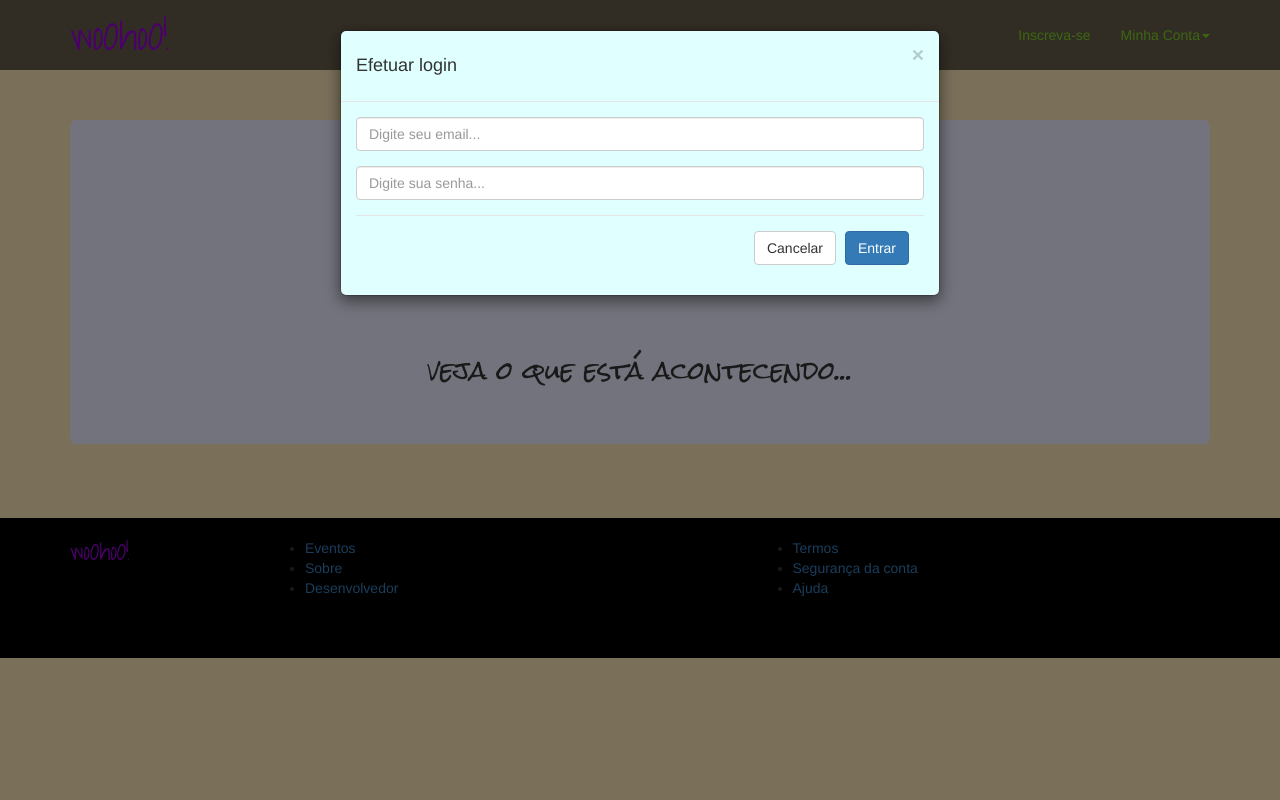
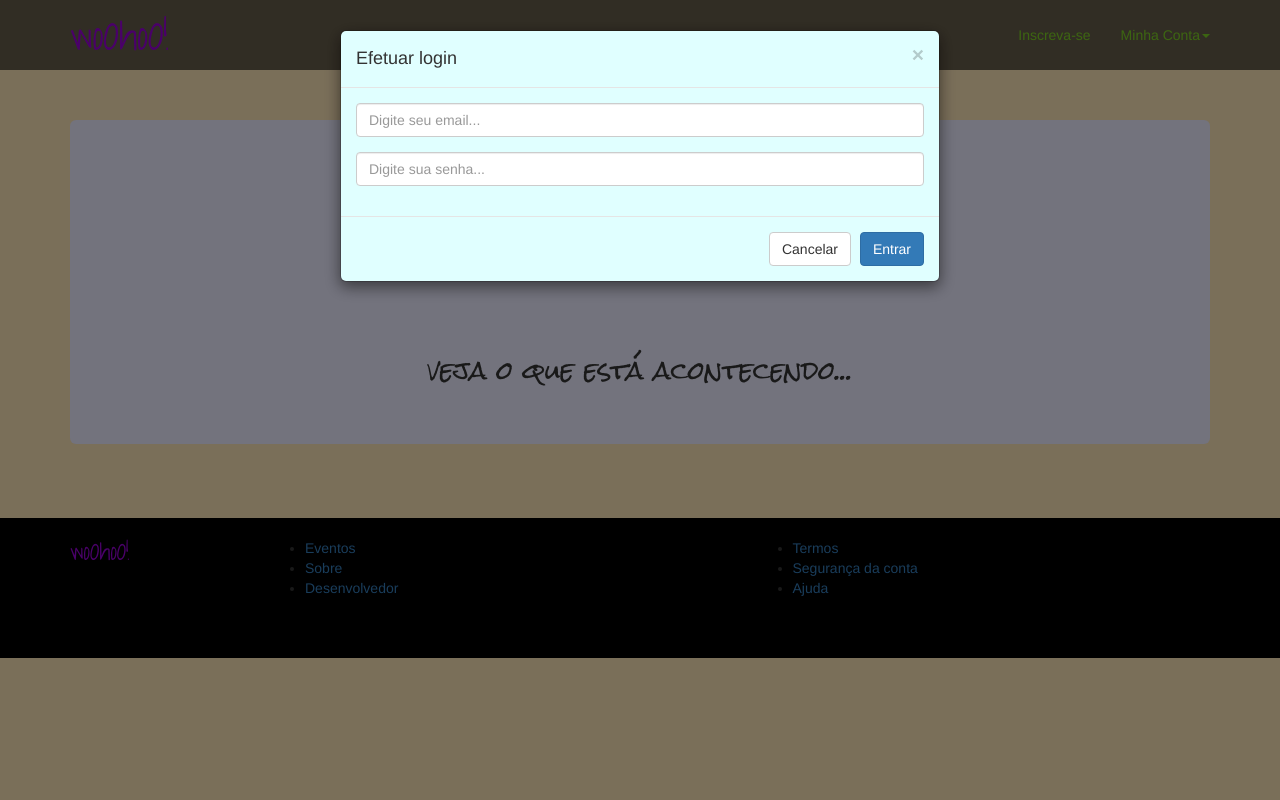
Before and after one commit to CarlosRhedney/Projeto-woOhoO, a PHP site: page /index.php?erro=1 in a window 1280 px wide, after a click on "Logar". Run offline with PHP 8.4, Linux system fonts and the light colour scheme.

Commit message:
Add Correcao

```diff
--- a/Projeto #woOhoO/estilo.css
+++ b/Projeto #woOhoO/estilo.css
@@ -9,6 +9,3 @@ ul li a:hover{
 	border: none;
 	background: rgba(0, 0, 0, 0.6);
 }
-#capa{
-	transition
-}
--- a/Projeto #woOhoO/index.php
+++ b/Projeto #woOhoO/index.php
@@ -58,11 +58,11 @@
     <div class="modal fade" id="modal">
       <div class="modal-dialog">
         <div style="background-color:#E0FFFF;" class="modal-content">
-          <div class="modal-header">
-            <button type="button" class="close" data-dismiss="modal">&times;</button>
-            <h4>Efetuar login</h4>
-          </div>
           <form role="form" action="verifica_login.php" method="post">
+            <div class="modal-header">
+              <button type="button" class="close" data-dismiss="modal">&times;</button>
+              <h4 class="modal-title">Efetuar login</h4>
+            </div>
             <div class="modal-body">
               <div class="form-group">
                 <input type="email" class="form-control" name="email" placeholder="Digite seu email..." required />
@@ -70,10 +70,10 @@
               <div class="form-group">
                 <input type="password" class="form-control" name="senha" placeholder="Digite sua senha..." required />
               </div>
-              <div class="modal-footer">
-                <button type="button" class="btn btn-default" data-dismiss="modal">Cancelar</button>
-                <button type="submit" class="btn btn-primary">Entrar</button>
-              </div>
+            </div>
+            <div class="modal-footer">
+              <button type="button" class="btn btn-default" data-dismiss="modal">Cancelar</button>
+              <button type="submit" class="btn btn-primary">Entrar</button>
             </div>
           </form>
         </div>
```
